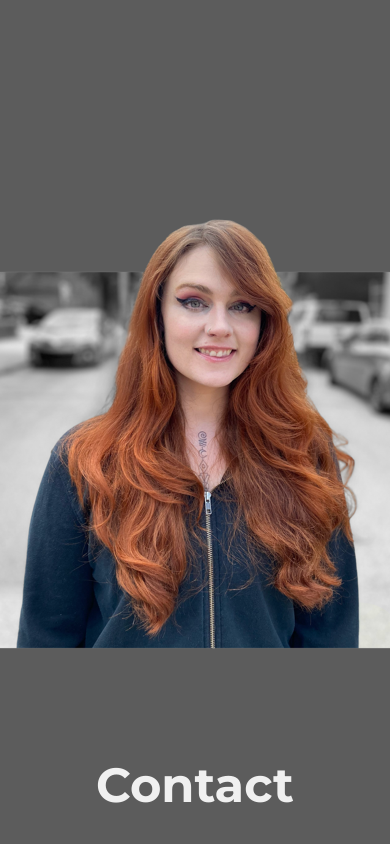
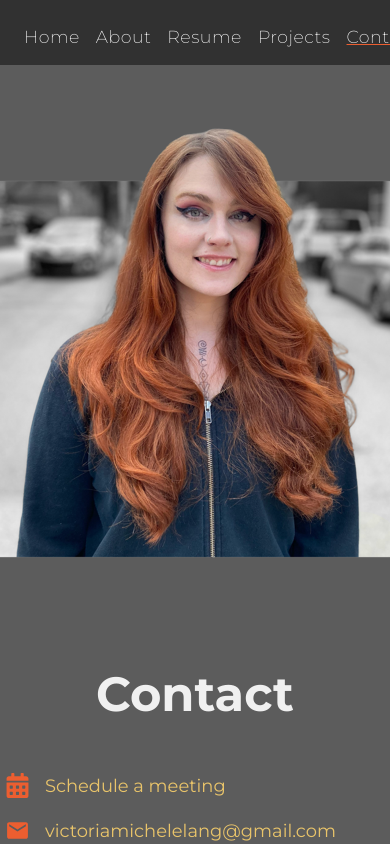
Before and after one commit to PapaJohnsGarlicSauce/PapaJohnsGarlicSauce.github.io, a React (Create React App) app: page /contact in a window 390 px wide. Shown: the top 844 px of the page. Built offline with nearby package versions, Linux system fonts and the light colour scheme.

Commit message:
Fix mobile design hopefully

```diff
--- a/src/App.scss
+++ b/src/App.scss
@@ -39,6 +39,10 @@ a {
     font-family: unset;
     font-size: 1.5rem;
     font-weight: 200;
+
+    @media (max-width: 768px) {
+      font-size: 1.09rem;
+    }
   }
 
   a {
@@ -58,6 +62,17 @@ a {
       height: 10px;
       bottom: 0;
       transition: width 0.5s ease-in-out !important;
+    }
+  }
+
+
+  @media(max-width: 768px) {
+    margin-left: 0px;
+    background-color:$secondary-dark !important;
+    height: 65px;
+
+    .MuiBox-root {
+      display: flex !important;
     }
   }
 }
@@ -108,7 +123,6 @@ a {
   @media(max-width: 768px) {
     margin-top: 0;
     padding-top: 0;
-    width: auto;
     height: 300px;
     min-height: 300px;
   }
@@ -125,8 +139,17 @@ a {
     background-repeat: no-repeat;
     background-size: 800px auto;
     background-attachment: fixed;
+
+    @media(max-width: 768px) {
+      background-image: none;
+    }
 }
 
+.contact-me-photo {
+  @media(max-width: 768px) {
+   margin-top: -100px;
+  }
+}
 .contact-section {
   min-width: 400px;
 
@@ -160,6 +183,17 @@ a {
 
   .MuiCircularProgress-root {
     margin: auto !important;
+  }
+
+  @media(max-width: 768px) {
+    margin-top: 0;
+    flex-direction: unset;
+    flex-wrap: wrap;
+    width: 100%;
+
+    .MuiGrid-root {
+      padding-top: 10px;
+    }
   }
 }
 
--- a/src/components/Contact.tsx
+++ b/src/components/Contact.tsx
@@ -9,6 +9,7 @@ const Contact = (): ReactElement => {
     <>
       <img
         src={contactMe}
+        className="contact-me-photo"
         alt="Author, Victoria Lang, standing in front of a brick wall"
       />
       <div className="contact-section">
@@ -25,11 +26,7 @@ const Contact = (): ReactElement => {
         </div>
         <div className="schedule-link">
           <MdEmail />
-          <a
-            href="mailto:victoriamichelelang@gmail.com"
-            target="_blank"
-            rel="noreferrer"
-          >
+          <a href="mailto:victoriamichelelang" target="_blank" rel="noreferrer">
             victoriamichelelang@gmail.com
           </a>
         </div>
```
